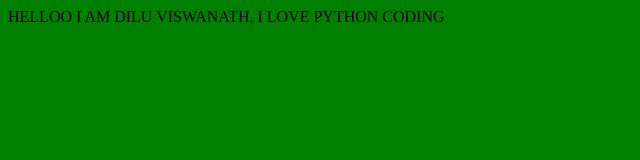
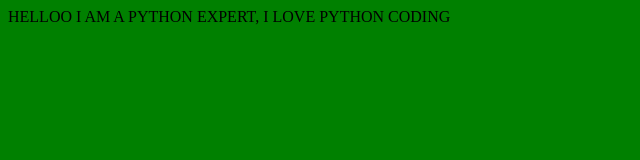
Before and after one commit to diluviswanath/background-generator, a plain HTML site: page index.html in a window 1280 px wide. Shown: the full height of the page, 0-640 px from the left. Drawn offline with Linux system fonts and the light colour scheme.

Commit message:
Removed the name DILU VISWANATH

```diff
--- a/index.html
+++ b/index.html
@@ -6,7 +6,7 @@
 
 </head>
 <body>
- HELLOO I  AM DILU VISWANATH, I LOVE PYTHON CODING
+ HELLOO I  AM A PYTHON EXPERT, I LOVE PYTHON CODING
  <script src="script.js"></script>
 </body>
 </html>
```
